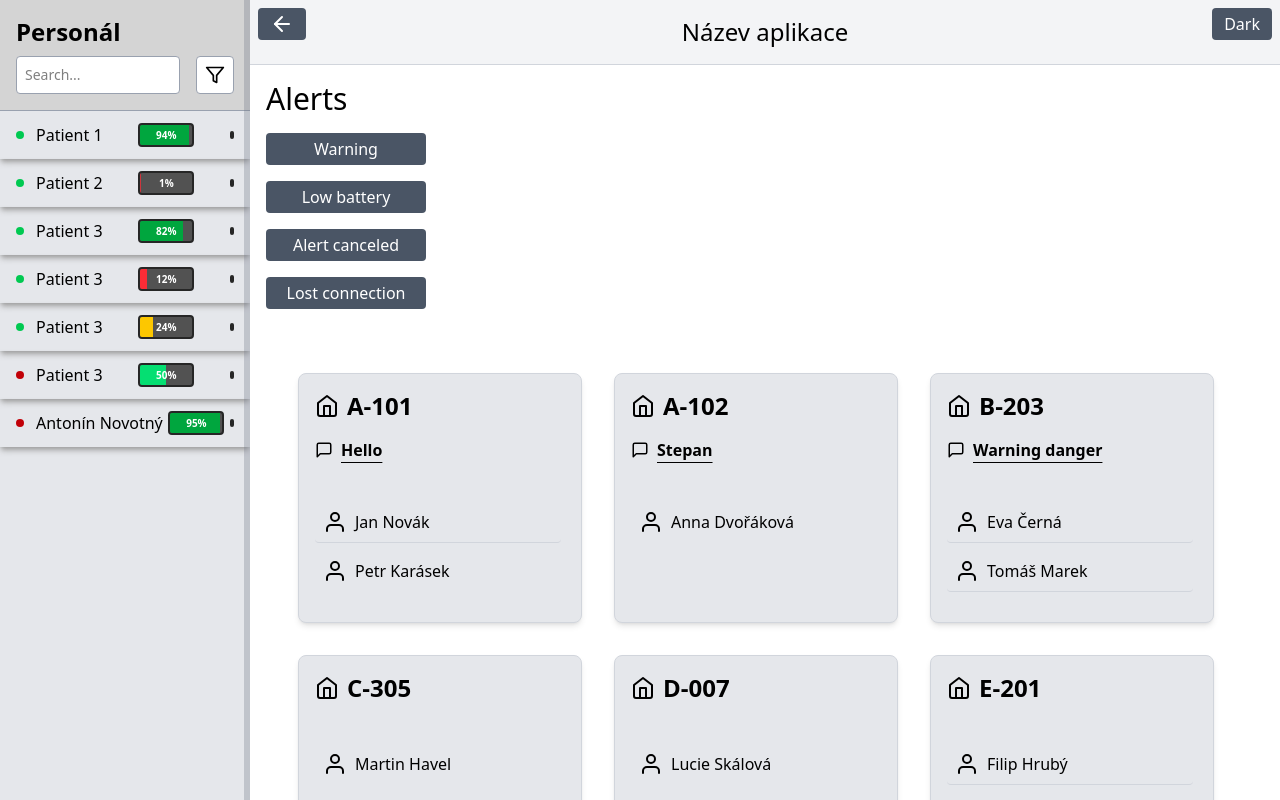
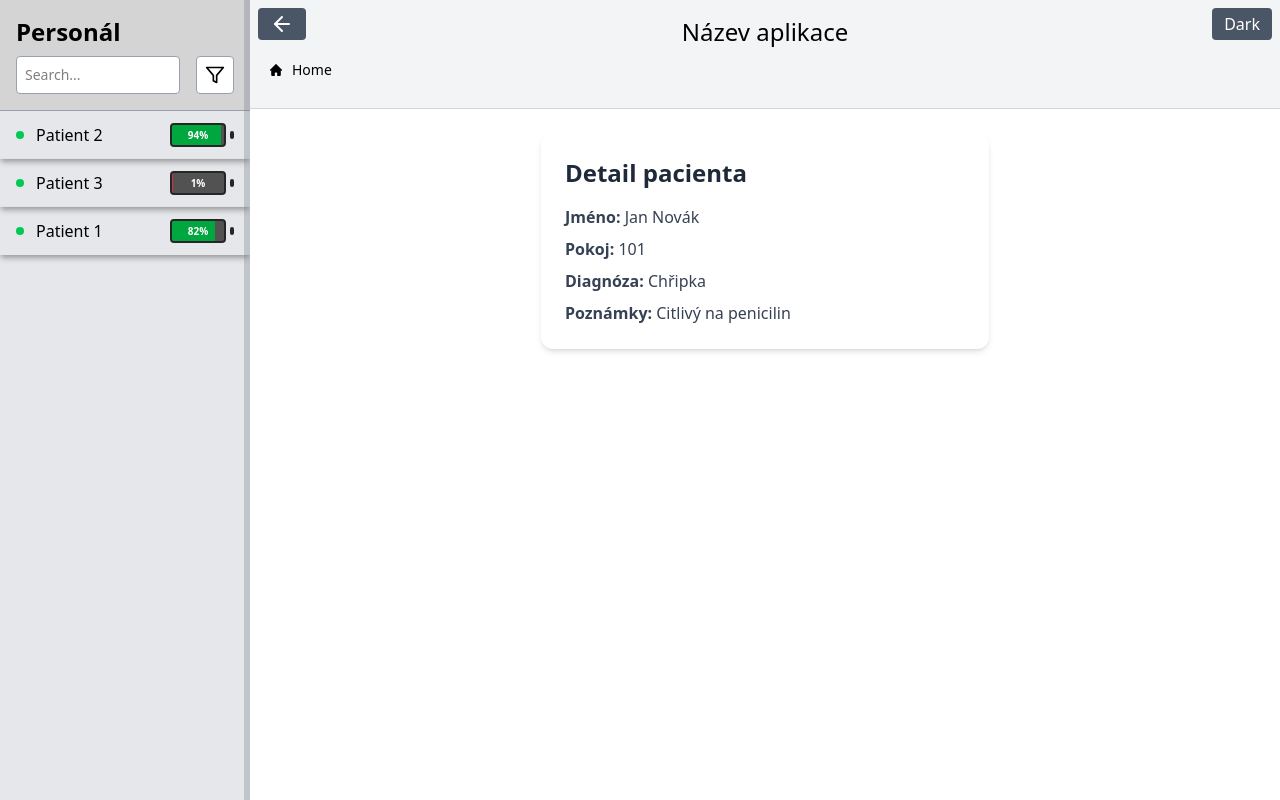
Before and after one commit to stopka007/IoT, a React (Vite) app in the folder apps/iot-app/: page /patients/1 in a window 1280 px wide. Built offline with nearby package versions, Linux system fonts and the light colour scheme.

Commit message:
breadcrumbs added - routing needs to be improved

```diff
--- a/apps/iot-app/package.json
+++ b/apps/iot-app/package.json
@@ -15,6 +15,7 @@
     "react": "^19.0.0",
     "react-dom": "^19.0.0",
     "react-router-dom": "^7.5.1",
+    "router-dom": "^3.0.3",
     "zod": "^3.24.2"
   },
   "devDependencies": {
--- a/apps/iot-app/src/App.tsx
+++ b/apps/iot-app/src/App.tsx
@@ -1,8 +1,19 @@
+import { Route, BrowserRouter as Router, Routes } from "react-router-dom";
+
+import HomePage from "./components/MainPageComponent/HomePage";
+import PatientDetail from "./components/PatientDetailComponent/PatientDetailComponent";
+import MainPage from "./pages/MainPage/MainPage";
+
 function App() {
   return (
-    <>
-      <h1 className="text-3xl font-bold underline">Hello World</h1>
-    </>
+    <Router>
+      <Routes>
+        <Route path="/" element={<MainPage />}>
+          <Route index element={<HomePage />} />
+          <Route path="patients/:id" element={<PatientDetail />} />
+        </Route>
+      </Routes>
+    </Router>
   );
 }
 
--- /dev/null
+++ b/apps/iot-app/src/components/MainPageComponent/Breadcrumbs.tsx
@@ -0,0 +1,72 @@
+import React, { useState } from "react";
+import { Link } from "react-router-dom";
+
+import { useTheme } from "../../functions/ThemeContext";
+
+const Breadcrumbs: React.FC = () => {
+  const { theme } = useTheme();
+  const [breadcrumbs, setBreadcrumbs] = useState<string[]>(["Home"]);
+
+  const baseText = theme === "light" ? "text-black" : "text-white";
+  const hoverText = theme === "light" ? "hover:text-blue-600" : "hover:text-blue-400";
+
+  const handleBreadcrumbClick = (name: string) => {
+    setBreadcrumbs(prevBreadcrumbs => [...prevBreadcrumbs, name]);
+  };
+
+  return (
+    <nav
+      className={`flex px-5 py-3 text-gray-700  bg-gray-100 dark:bg-neutral-600 `}
+      aria-label="Breadcrumb"
+    >
+      <ol className="inline-flex items-center space-x-1 md:space-x-2 rtl:space-x-reverse">
+        <li className="inline-flex items-center">
+          <Link
+            to="/"
+            className={`inline-flex items-center text-sm font-medium ${baseText} ${hoverText}`}
+          >
+            <svg
+              className="w-3 h-3 me-2.5"
+              aria-hidden="true"
+              xmlns="http://www.w3.org/2000/svg"
+              fill="currentColor"
+              viewBox="0 0 20 20"
+            >
+              <path d="m19.707 9.293-2-2-7-7a1 1 0 0 0-1.414 0l-7 7-2 2a1 1 0 0 0 1.414 1.414L2 10.414V18a2 2 0 0 0 2 2h3a1 1 0 0 0 1-1v-4a1 1 0 0 1 1-1h2a1 1 0 0 1 1 1v4a1 1 0 0 0 1 1h3a2 2 0 0 0 2-2v-7.586l.293.293a1 1 0 0 0 1.414-1.414Z" />
+            </svg>
+            Home
+          </Link>
+        </li>
+
+        {breadcrumbs.slice(1).map((breadcrumb, index) => (
+          <li key={index} className="flex items-center">
+            <svg
+              className="rtl:rotate-180 block w-3 h-3 mx-1 text-gray-400"
+              aria-hidden="true"
+              xmlns="http://www.w3.org/2000/svg"
+              fill="none"
+              viewBox="0 0 6 10"
+            >
+              <path
+                stroke="currentColor"
+                strokeLinecap="round"
+                strokeLinejoin="round"
+                strokeWidth="2"
+                d="m1 9 4-4-4-4"
+              />
+            </svg>
+            <Link
+              to="#"
+              onClick={() => handleBreadcrumbClick(breadcrumb)}
+              className={`ms-1 text-sm font-medium ${baseText} ${hoverText}`}
+            >
+              {breadcrumb}
+            </Link>
+          </li>
+        ))}
+      </ol>
+    </nav>
+  );
+};
+
+export default Breadcrumbs;
--- /dev/null
+++ b/apps/iot-app/src/components/MainPageComponent/HomePage.tsx
@@ -0,0 +1,10 @@
+import RoomsGrid from "../RoomsComponent/RoomsGrid";
+
+const HomePage = () => (
+  <>
+    <div className="p-6">
+      <RoomsGrid />
+    </div>
+  </>
+);
+export default HomePage;
--- a/apps/iot-app/src/components/PatientDetailComponent/PatientDetailComponent.tsx
+++ b/apps/iot-app/src/components/PatientDetailComponent/PatientDetailComponent.tsx
@@ -1,39 +1,62 @@
-import React from "react";
+import { useEffect, useState } from "react";
+import { useParams } from "react-router-dom";
 
-import { useTheme } from "../../functions/ThemeContext";
-
-interface PatientDetailProps {
+interface Patient {
+  id: string;
   name: string;
-  battery: number;
-  isActive: boolean;
-  onClose: () => void;
+  room: string;
+  diagnosis: string;
+  notes: string;
 }
 
-const PatientDetail: React.FC<PatientDetailProps> = ({ name, battery, isActive, onClose }) => {
-  const { theme } = useTheme();
-  const baseText = theme === "light" ? "text-black" : "text-white";
-  const baseBg = theme === "light" ? "bg-white" : "bg-neutral-800";
+const mockPatients: Patient[] = [
+  {
+    id: "1",
+    name: "Jan Novák",
+    room: "101",
+    diagnosis: "Chřipka",
+    notes: "Citlivý na penicilin",
+  },
+  {
+    id: "2",
+    name: "Eva Svobodová",
+    room: "102",
+    diagnosis: "Zápal plic",
+    notes: "Zvláštní pozornost během noci",
+  },
+];
+
+const PatientDetail = () => {
+  const { id } = useParams<{ id: string }>();
+  const [patient, setPatient] = useState<Patient | null>(null);
+
+  useEffect(() => {
+    const found = mockPatients.find(p => p.id === id);
+    setPatient(found ?? null);
+  }, [id]);
+
+  if (!patient) {
+    return <div className="p-6 text-center text-xl text-red-500">Pacient nebyl nalezen.</div>;
+  }
 
   return (
-    <div className={`fixed inset-0 bg-black bg-opacity-40 flex items-center justify-center z-50`}>
-      <div className={`p-6 rounded-lg shadow-lg w-[300px] ${baseBg} ${baseText}`}>
-        <h2 className="text-xl font-bold mb-2">Detail pacienta</h2>
-        <p>
-          <strong>Jméno:</strong> {name}
-        </p>
-        <p>
-          <strong>Baterie:</strong> {battery}%
-        </p>
-        <p>
-          <strong>Status:</strong> {isActive ? "Aktivní" : "Neaktivní"}
-        </p>
-
-        <button
-          className="mt-4 px-4 py-2 rounded bg-red-500 text-white hover:bg-red-600"
-          onClick={onClose}
-        >
-          Zavřít
-        </button>
+    <div className="p-6 flex justify-center">
+      <div className="bg-white dark:bg-neutral-800 shadow-md rounded-xl p-6 w-full max-w-md">
+        <h2 className="text-2xl font-semibold mb-4 text-gray-800 dark:text-white">
+          Detail pacienta
+        </h2>
+        <div className="mb-2 text-gray-700 dark:text-gray-200">
+          <strong>Jméno:</strong> {patient.name}
+        </div>
+        <div className="mb-2 text-gray-700 dark:text-gray-200">
+          <strong>Pokoj:</strong> {patient.room}
+        </div>
+        <div className="mb-2 text-gray-700 dark:text-gray-200">
+          <strong>Diagnóza:</strong> {patient.diagnosis}
+        </div>
+        <div className="text-gray-700 dark:text-gray-200">
+          <strong>Poznámky:</strong> {patient.notes}
+        </div>
       </div>
     </div>
   );
--- a/apps/iot-app/src/components/RoomsComponent/RoomsComponent.tsx
+++ b/apps/iot-app/src/components/RoomsComponent/RoomsComponent.tsx
@@ -1,25 +1,34 @@
-import React, { useState } from "react";
+import React from "react";
+import { useNavigate } from "react-router-dom";
 
 import HomeIcon from "../../Icons/HomeIcon";
 import MessageSquareIcon from "../../Icons/MessageSquareIcon";
 import PersonIcon from "../../Icons/UserIcon";
 import { useTheme } from "../../functions/ThemeContext";
-import PatientDetail from "../PatientDetailComponent/PatientDetailComponent";
+
+interface Patient {
+  id: string;
+  name: string;
+}
 
 interface RoomsComponentProps {
-  title: string;
+  room: string;
   message?: string;
-  pacient: string[];
+  pacients: Patient[];
 }
 
-const RoomsComponent: React.FC<RoomsComponentProps> = ({ title, pacient, message }) => {
+const RoomsComponent: React.FC<RoomsComponentProps> = ({ room, pacients, message }) => {
   const { theme } = useTheme();
-  const [selectedPatient, setSelectedPatient] = useState<string | null>(null);
+  const navigate = useNavigate();
 
   const baseBg = theme === "light" ? "bg-gray-200" : "bg-neutral-600";
   const baseText = theme === "light" ? "text-black" : "text-white";
   const hoverBg = theme === "light" ? "hover:bg-neutral-500" : "hover:bg-neutral-400";
   const hoverText = theme === "light" ? "hover:text-white" : "hover:text-black";
+
+  const handleClick = (id: string) => {
+    navigate(`/patients/${id}`);
+  };
 
   return (
     <div
@@ -28,7 +37,7 @@ const RoomsComponent: React.FC<RoomsComponentProps> = ({ title, pacient, message
       <div>
         <div className="flex items-center gap-2 mb-4">
           <HomeIcon />
-          <h2 className={`text-2xl font-bold ${baseText}`}>{title}</h2>
+          <h2 className={`text-2xl font-bold ${baseText}`}>{room}</h2>
         </div>
 
         {message && (
@@ -42,25 +51,17 @@ const RoomsComponent: React.FC<RoomsComponentProps> = ({ title, pacient, message
       <ul
         className={`flex-1 mt-6 overflow-y-auto divide-y divide-gray-300 dark:divide-neutral-500 pr-1 pb-4`}
       >
-        {pacient.map((name, index) => (
-          <div
-            key={index}
-            onClick={() => setSelectedPatient(name)}
-            className={`flex duration-300  ease-in-out gap-2 mb-2 items-center px-2 py-2 overflow-x-auto rounded ${hoverBg} ${hoverText} cursor-pointer transition ${baseText}`}
+        {pacients.map(patient => (
+          <li
+            key={patient.id}
+            onClick={() => handleClick(patient.id)}
+            className={`flex items-center gap-2 mb-2 px-2 py-2 overflow-x-auto rounded cursor-pointer transition duration-300 ease-in-out ${hoverBg} ${hoverText} ${baseText}`}
           >
             <PersonIcon />
-            <li>{name}</li>
-          </div>
+            {patient.name}
+          </li>
         ))}
       </ul>
-      {selectedPatient && (
-        <PatientDetail
-          name={selectedPatient}
-          battery={Math.floor(Math.random() * 100)} // náhodně, nebo reálně pokud máš data
-          isActive={Math.random() > 0.5}
-          onClose={() => setSelectedPatient(null)}
-        />
-      )}
     </div>
   );
 };
--- a/apps/iot-app/src/components/RoomsComponent/RoomsGrid.tsx
+++ b/apps/iot-app/src/components/RoomsComponent/RoomsGrid.tsx
@@ -1,6 +1,8 @@
 import React from "react";
 
 import RoomsComponent from "./RoomsComponent";
+
+// Pokud nechceš uuid, viz alternativa níže
 
 const RoomsGrid: React.FC = () => {
   const roomsData = [
@@ -23,12 +25,22 @@ const RoomsGrid: React.FC = () => {
     },
   ];
 
+  const transformPacients = (names: string[]) =>
+    names.map((name, i) => ({
+      id: `${name}-${i}-${Math.random().toString(36).substr(2, 5)}`,
+      name,
+    }));
+
   return (
     <div className="h-[calc(100vh-120px)] overflow-y-auto px-4">
       <div className="flex flex-wrap gap-4 py-4 overflow-y-auto pb-60">
         {roomsData.map((room, index) => (
           <div key={index} className="p-2 min-w-[250px] min-h-[200px] flex-shrink-0 basis-[300px]">
-            <RoomsComponent title={room.title} message={room.message} pacient={room.pacient} />
+            <RoomsComponent
+              room={room.title}
+              message={room.message}
+              pacients={transformPacients(room.pacient)}
+            />
           </div>
         ))}
       </div>
--- a/apps/iot-app/src/components/UserList.tsx
+++ b/apps/iot-app/src/components/UserList.tsx
@@ -1,6 +1,5 @@
-import React, { useState } from "react";
+import React from "react";
 
-import PatientDetail from "../components/PatientDetailComponent/PatientDetailComponent";
 import { useTheme } from "../functions/ThemeContext";
 
 import BatteryBar from "./BatteryBar";
@@ -8,7 +7,6 @@ import { mockUsers } from "./data";
 
 const UserList: React.FC = () => {
   const { theme } = useTheme();
-  const [selectedUserIndex, setSelectedUserIndex] = useState<number | null>(null);
 
   const baseBg = theme === "light" ? "bg-gray-200" : "bg-neutral-600";
   const baseText = theme === "light" ? "text-black" : "text-white";
@@ -16,15 +14,11 @@ const UserList: React.FC = () => {
   const hoverText = theme === "light" ? "hover:text-white" : "hover:text-black";
   const shadow = theme === "light" ? "shadow-neutral-400" : "shadow-black";
 
-  const selectedUser = selectedUserIndex !== null ? mockUsers[selectedUserIndex] : null;
-
   return (
-    <>
     <ul className={`flex-1 overflow-y-auto ${baseBg}`}>
       {mockUsers.map((user, index) => (
         <li
           key={index}
-            onClick={() => setSelectedUserIndex(index)}
           className={`border-neutral-300 border-s-stone-200 ${shadow} shadow-md px-4 py-3 flex justify-between items-center ${hoverBg} cursor-pointer ${hoverText} transform-3d transition duration-400 ease-in-out ${baseText}`}
         >
           <div className="flex items-center gap-3">
@@ -35,20 +29,12 @@ const UserList: React.FC = () => {
             <span>{user.name}</span>
           </div>
 
+          <div className="flex items-center gap-1">
             <BatteryBar battery={user.battery} />
+          </div>
         </li>
       ))}
     </ul>
-
-      {selectedUser && (
-        <PatientDetail
-          name={selectedUser.name}
-          battery={selectedUser.battery}
-          isActive={selectedUser.isActive}
-          onClose={() => setSelectedUserIndex(null)}
-        />
-      )}
-    </>
   );
 };
 
--- a/apps/iot-app/src/components/data.ts
+++ b/apps/iot-app/src/components/data.ts
@@ -1,36 +1,23 @@
 export const mockUsers = [
   {
-    name: "Patient 1",
+    id: "b632d9e0-728a-43b6-bc07-ce6769605996",
+    name: "Patient 2",
+    room: "122",
+    battery: Math.floor(Math.random() * 100) + 1,
+    isActive: Math.random() > 0.5,
+    message: "ahoooj",
+  },
+  {
+    id: "c97f0eba-cd39-457d-a701-23048be45188",
+    name: "Patient 3",
+    room: "123",
     battery: Math.floor(Math.random() * 100) + 1,
     isActive: Math.random() > 0.5,
   },
   {
-    name: "Patient 2",
-    battery: Math.floor(Math.random() * 100) + 1,
-    isActive: Math.random() > 0.5,
-  },
-  {
-    name: "Patient 3",
-    battery: Math.floor(Math.random() * 100) + 1,
-    isActive: Math.random() > 0.5,
-  },
-  {
-    name: "Patient 3",
-    battery: Math.floor(Math.random() * 100) + 1,
-    isActive: Math.random() > 0.5,
-  },
-  {
-    name: "Patient 3",
-    battery: Math.floor(Math.random() * 100) + 1,
-    isActive: Math.random() > 0.5,
-  },
-  {
-    name: "Patient 3",
-    battery: Math.floor(Math.random() * 100) + 1,
-    isActive: Math.random() > 0.5,
-  },
-  {
-    name: "Antonín Novotný",
+    id: "73abb261-b79b-4404-984d-a1d1986d44f4",
+    name: "Patient 1",
+    room: "123",
     battery: Math.floor(Math.random() * 100) + 1,
     isActive: Math.random() > 0.5,
   },
--- a/apps/iot-app/src/main.tsx
+++ b/apps/iot-app/src/main.tsx
@@ -1,14 +1,14 @@
 import { StrictMode } from "react";
 import { createRoot } from "react-dom/client";
 
+import App from "./App.tsx";
 import { ThemeProvider } from "./functions/ThemeContext.tsx";
 import "./index.css";
-import MainPage from "./pages/MainPage/MainPage.tsx";
 
 createRoot(document.getElementById("root")!).render(
   <StrictMode>
     <ThemeProvider>
-      <MainPage />
+      <App />
     </ThemeProvider>
   </StrictMode>,
 );
--- a/apps/iot-app/src/pages/MainPage/MainPage.tsx
+++ b/apps/iot-app/src/pages/MainPage/MainPage.tsx
@@ -1,12 +1,14 @@
 import { useEffect, useState } from "react";
+import { Outlet } from "react-router-dom";
 
 import ArrowLeftIcon from "../../Icons/ArrowLeftIcon";
 import ArrowRightIcon from "../../Icons/ArrowRightIcon";
-import Alert from "../../alerts/Alert";
 import LoadingOverlay from "../../components/LoadingOverlay";
-import RoomsGrid from "../../components/RoomsComponent/RoomsGrid";
+import Breadcrumbs from "../../components/MainPageComponent/Breadcrumbs";
 import Sidebar from "../../components/Sidebar";
 import { useTheme } from "../../functions/ThemeContext";
+
+// přejmenujeme původní Header
 
 export default function MainPage() {
   const [isSidebarOpen, setIsSidebarOpen] = useState(true);
@@ -51,39 +53,18 @@ export default function MainPage() {
         >
           {isSidebarOpen ? <ArrowLeftIcon /> : <ArrowRightIcon />}
         </button>
-
         <button
           onClick={handleToggleTheme}
           className="absolute right-2 top-2 z-10 bg-gray-600 text-white px-3 py-1 rounded hover:bg-gray-800 hover:shadow-xs hover:shadow-gray-600/50 transition"
         >
           {theme === "light" ? "Dark" : "Light"}
         </button>
-
         <header className={`text-center text-2xl font-medium py-4 border-b ${headerClass}`}>
           Název aplikace
+          <Breadcrumbs />
         </header>
 
-        <div className="flex flex-col gap-4 w-48 p-4">
-          <h2 className="text-3xl">Alerts</h2>
-          <Alert type="warning" title="Warning" message="Possible patient fall!" room="A-105" />
-          <Alert
-            type="low-battery"
-            title="Low battery"
-            message="Sensor battery is below 10%"
-            room="B-207"
-          />
-          <Alert type="alert-canceled" title="Alert canceled" message="Alert has been dismissed" />
-          <Alert
-            type="lost-connection"
-            title="Lost connection"
-            message="Device disconnected from network"
-            room="A-006"
-            pacient="antonín komárek"
-          />
-        </div>
-        <div className="p-6">
-          <RoomsGrid />
-        </div>
+        <Outlet />
       </main>
     </div>
   );
```
Also changed, not shown: 1 other file (tests, documents, lock files or other folders). Lines whose indentation alone changed are shown as unchanged.
